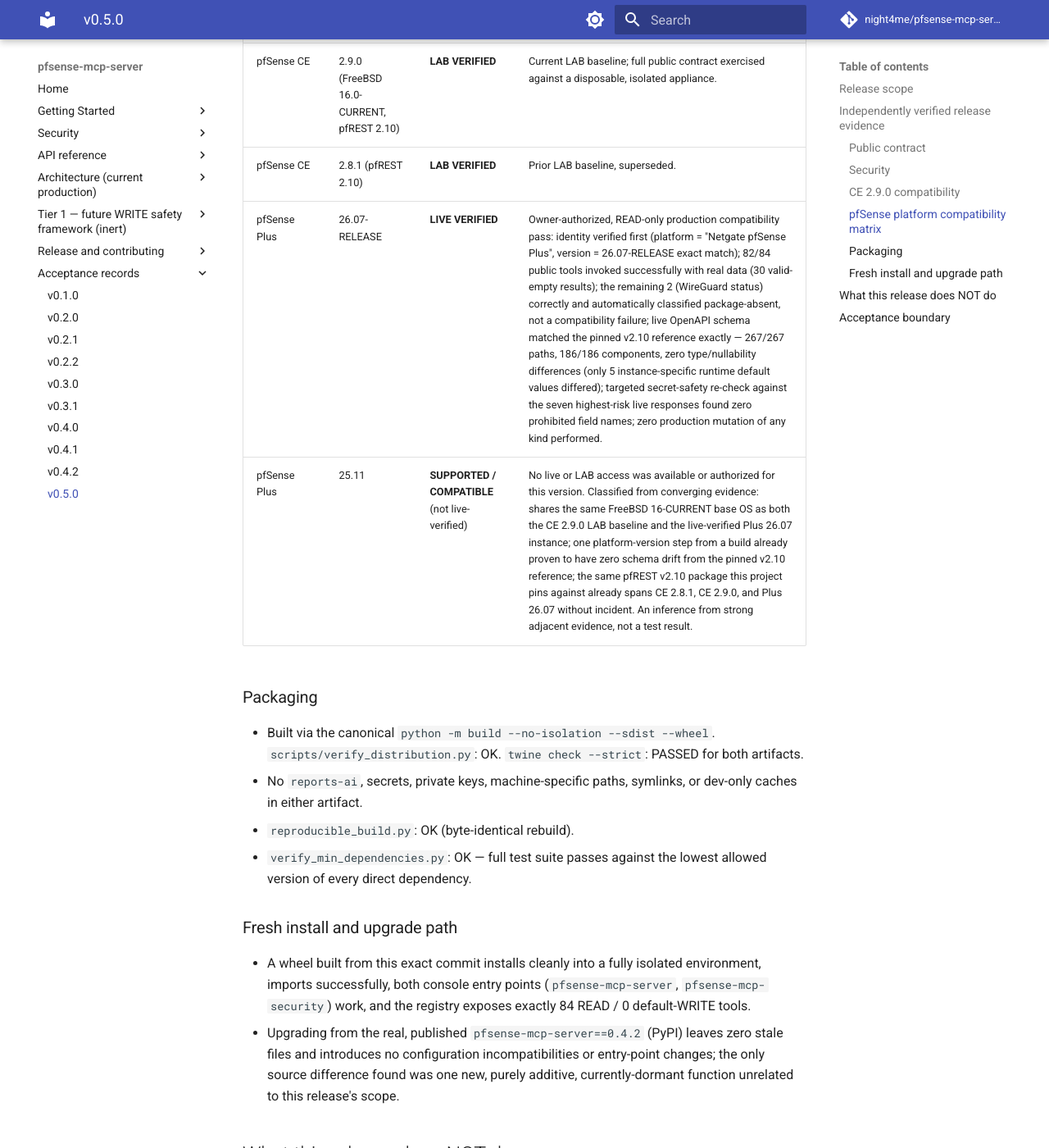
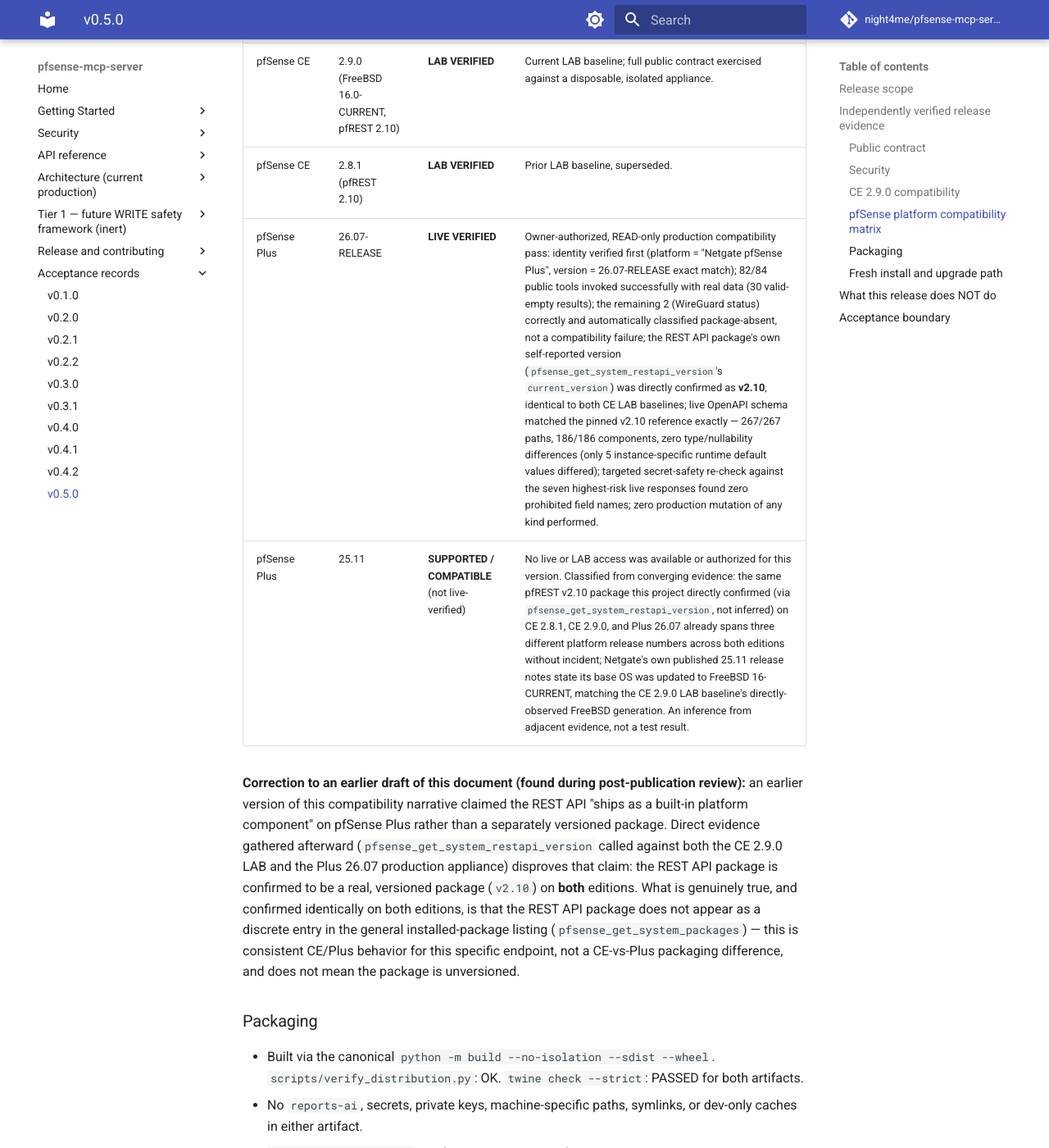
Before and after one commit to night4me/pfsense-mcp-server, an MkDocs documentation site: the page built from docs/ACCEPTANCE_v0.5.0.md, in a window 1280 px wide and 1400 px high, scrolled down 2105 px. Shown: the whole window at 82% size. Built offline with MkDocs 1.6.1 and Material for MkDocs 9.7.7, drawn with Linux system fonts in a browser that asks for light colours; comment, search, counter and statistics services are not loaded.

Commit message:
docs(fix): correct incorrect pfSense Plus REST API packaging claim
README's compatibility section (and the matching table in
docs/ACCEPTANCE_v0.5.0.md) incorrectly claimed the REST API "ships as
a built-in platform component" on pfSense Plus rather than a separately
versioned package. This was an unverified inference drawn from its
absence in the general installed-package listing
(pfsense_get_system_packages) during the v0.5.0 release audit -- never
independently confirmed via the tool actually built for this exact
question.

Re-investigated with direct, targeted evidence:
- pfsense_get_system_restapi_version's current_version field, called
  fresh against both the CE 2.9.0 LAB and the same already-authorized
  Plus 26.07 production system, confirms the REST API package's own
  self-reported version is v2.10 on BOTH -- a real, versioned package,
  not a built-in platform feature with no package identity.
- Re-checked pfsense_get_system_packages on the CE 2.9.0 LAB directly
  (not assumed from a fixture): it does NOT list a discrete
  pfSense-pkg-RESTAPI entry either -- only the one other package
  genuinely installed there (WireGuard). This was never a CE-vs-Plus
  packaging difference; it is consistent behavior for that specific
  endpoint on every platform tested.

Rewrote the README and ACCEPTANCE_v0.5.0.md compatibility narratives to
state only these independently-verified facts, explicitly distinguishing
pfSense platform version, edition, REST API package version, and
schema/API compatibility. Also removed an adjacent unverified claim
(that Plus 26.07 shares CE 2.9.0's exact FreeBSD base) that was never
independently confirmed by this project's own testing; the Plus 25.11
SUPPORTED/COMPATIBLE classification now cites only the directly-verified
pfREST version consistency plus Netgate's own published 25.11 release
notes (not an assumption about 26.07).

v0.5.0 itself was already tagged, released, and published to PyPI
before this error was found -- its immutable tag/Release/PyPI artifacts
still carry the original incorrect text and are not altered, per this
project's release policy. Documented the correction under a fresh
CHANGELOG [Unreleased] entry rather than editing the frozen [0.5.0]
entry. No public contract, security, or compatibility-verification
result changed -- only the packaging-mechanism inference was wrong.

Co-Authored-By: Claude Sonnet 5 <noreply@anthropic.com>
Claude-Session: https://claude.ai/code/session_01FctdZTKqbZoKYt8YY5TmzW

```diff
--- a/docs/ACCEPTANCE_v0.5.0.md
+++ b/docs/ACCEPTANCE_v0.5.0.md
@@ -93,8 +93,21 @@ change list.
 |---|---|---|---|
 | pfSense CE | 2.9.0 (FreeBSD 16.0-CURRENT, pfREST 2.10) | **LAB VERIFIED** | Current LAB baseline; full public contract exercised against a disposable, isolated appliance. |
 | pfSense CE | 2.8.1 (pfREST 2.10) | **LAB VERIFIED** | Prior LAB baseline, superseded. |
-| pfSense Plus | 26.07-RELEASE | **LIVE VERIFIED** | Owner-authorized, READ-only production compatibility pass: identity verified first (platform = "Netgate pfSense Plus", version = 26.07-RELEASE exact match); 82/84 public tools invoked successfully with real data (30 valid-empty results); the remaining 2 (WireGuard status) correctly and automatically classified package-absent, not a compatibility failure; live OpenAPI schema matched the pinned v2.10 reference exactly — 267/267 paths, 186/186 components, zero type/nullability differences (only 5 instance-specific runtime default values differed); targeted secret-safety re-check against the seven highest-risk live responses found zero prohibited field names; zero production mutation of any kind performed. |
-| pfSense Plus | 25.11 | **SUPPORTED / COMPATIBLE** (not live-verified) | No live or LAB access was available or authorized for this version. Classified from converging evidence: shares the same FreeBSD 16-CURRENT base OS as both the CE 2.9.0 LAB baseline and the live-verified Plus 26.07 instance; one platform-version step from a build already proven to have zero schema drift from the pinned v2.10 reference; the same pfREST v2.10 package this project pins against already spans CE 2.8.1, CE 2.9.0, and Plus 26.07 without incident. An inference from strong adjacent evidence, not a test result. |
+| pfSense Plus | 26.07-RELEASE | **LIVE VERIFIED** | Owner-authorized, READ-only production compatibility pass: identity verified first (platform = "Netgate pfSense Plus", version = 26.07-RELEASE exact match); 82/84 public tools invoked successfully with real data (30 valid-empty results); the remaining 2 (WireGuard status) correctly and automatically classified package-absent, not a compatibility failure; the REST API package's own self-reported version (`pfsense_get_system_restapi_version`'s `current_version`) was directly confirmed as **v2.10**, identical to both CE LAB baselines; live OpenAPI schema matched the pinned v2.10 reference exactly — 267/267 paths, 186/186 components, zero type/nullability differences (only 5 instance-specific runtime default values differed); targeted secret-safety re-check against the seven highest-risk live responses found zero prohibited field names; zero production mutation of any kind performed. |
+| pfSense Plus | 25.11 | **SUPPORTED / COMPATIBLE** (not live-verified) | No live or LAB access was available or authorized for this version. Classified from converging evidence: the same pfREST v2.10 package this project directly confirmed (via `pfsense_get_system_restapi_version`, not inferred) on CE 2.8.1, CE 2.9.0, and Plus 26.07 already spans three different platform release numbers across both editions without incident; Netgate's own published 25.11 release notes state its base OS was updated to FreeBSD 16-CURRENT, matching the CE 2.9.0 LAB baseline's directly-observed FreeBSD generation. An inference from adjacent evidence, not a test result. |
+
+**Correction to an earlier draft of this document (found during post-publication
+review):** an earlier version of this compatibility narrative claimed the REST
+API "ships as a built-in platform component" on pfSense Plus rather than a
+separately versioned package. Direct evidence gathered afterward
+(`pfsense_get_system_restapi_version` called against both the CE 2.9.0 LAB and
+the Plus 26.07 production appliance) disproves that claim: the REST API
+package is confirmed to be a real, versioned package (`v2.10`) on **both**
+editions. What is genuinely true, and confirmed identically on both editions,
+is that the REST API package does not appear as a discrete entry in the
+general installed-package listing (`pfsense_get_system_packages`) — this is
+consistent CE/Plus behavior for this specific endpoint, not a CE-vs-Plus
+packaging difference, and does not mean the package is unversioned.
 
 ### Packaging
 
```
Also changed, not shown: CHANGELOG.md (+35 -0 lines), README.md (+26 -10 lines).
